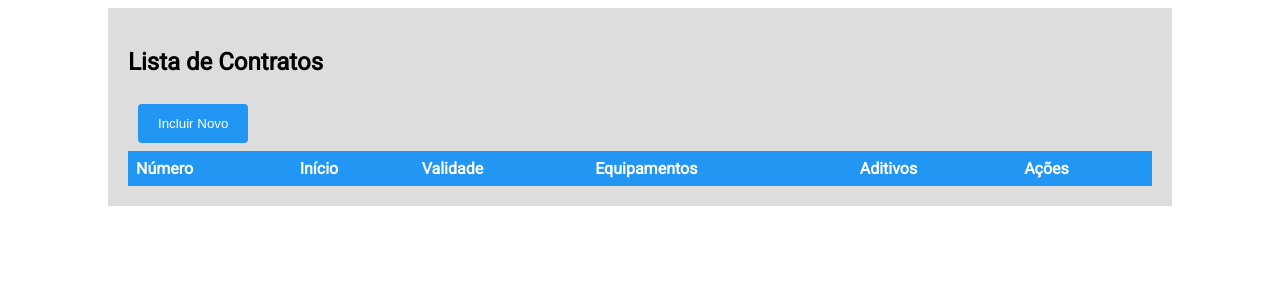
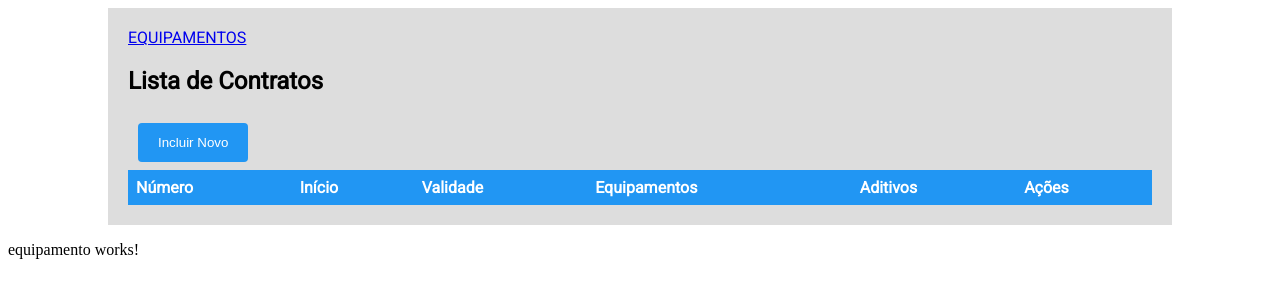
Before and after one commit to DanielPauloSilvaJunior/contratos, an Angular app: page / in a window 1280 px wide. Shown: the top 300 px of the page. Built offline with nearby package versions, Linux system fonts and the light colour scheme.

Commit message:
Criando modulo de equipamentos

```diff
--- a/src/app/app.component.html
+++ b/src/app/app.component.html
@@ -1 +1,2 @@
 <app-lista-contrato></app-lista-contrato>
+<app-equipamento></app-equipamento>
--- a/src/app/app.module.ts
+++ b/src/app/app.module.ts
@@ -5,6 +5,7 @@ import { BrowserModule } from '@angular/platform-browser';
 import { AppRoutingModule } from './app-routing.module';
 import { AppComponent } from './app.component';
 import { ListaContratoComponent } from './lista-contrato/lista-contrato.component';
+import { EquipamentosModule } from './equipamentos/equipamentos.module';
 
 
 @NgModule({
@@ -15,7 +16,8 @@ import { ListaContratoComponent } from './lista-contrato/lista-contrato.componen
   imports: [
     BrowserModule,
     AppRoutingModule,
-    FormsModule
+    FormsModule,
+    EquipamentosModule
   ],
   providers: [],
   bootstrap: [AppComponent]
--- /dev/null
+++ b/src/app/equipamentos/equipamento/equipamento.component.html
@@ -0,0 +1 @@
+<p>equipamento works!</p>
--- a/src/app/lista-contrato/lista-contrato.component.html
+++ b/src/app/lista-contrato/lista-contrato.component.html
@@ -7,6 +7,7 @@
 </head>
 <body>
 	<div class="container">
+		<a href="#">EQUIPAMENTOS</a>
 		<h2>Lista de Contratos</h2>
 
 			<form #formContrato="ngForm" (submit)="salvarContrato()">
```
Also changed, not shown: src/app/equipamentos/equipamento/equipamento.component.ts (added, +10 -0 lines), src/app/equipamentos/equipamentos.module.ts (added, +18 -0 lines), src/app/equipamentos/equipamento/equipamento.component.css (added), 1 other file (tests, documents, lock files or other folders).
